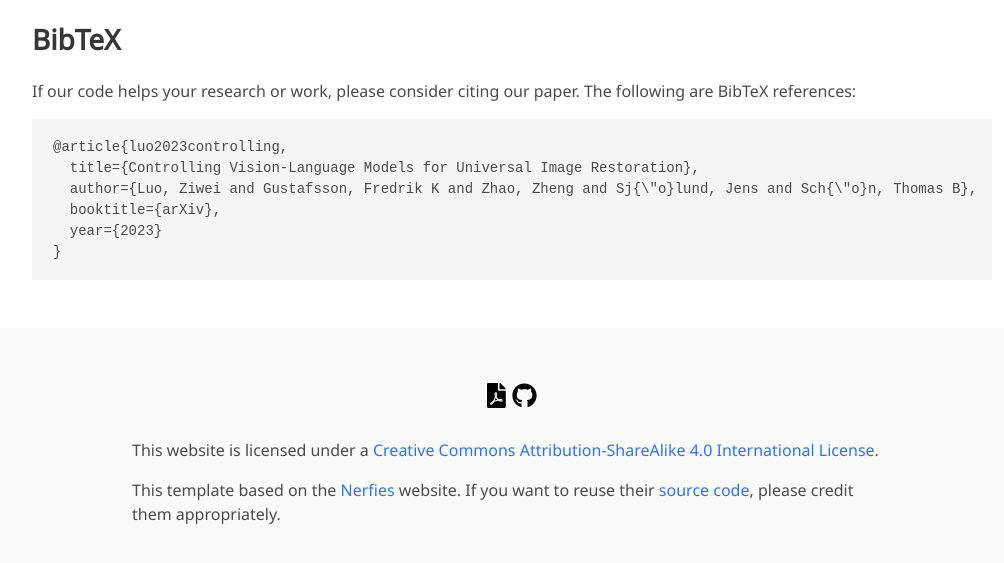
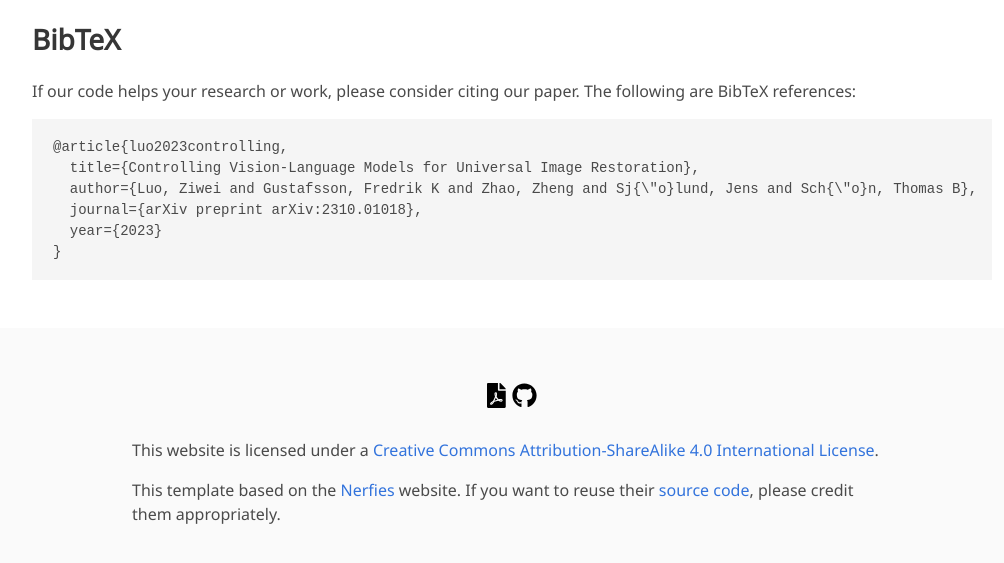
Before and after one commit to Algolzw/Algolzw.github.io, a Jekyll site: the page daclip-uir/index.html, which Jekyll copies as it is, in a window 1280 px wide and 900 px high, scrolled down 5104 px, cut to the strip 278-841 px from the top of the window. Shown: the whole strip, without its empty margins (128-1132 px from the left). Built offline with Jekyll 4.4.1, drawn with Linux system fonts in a browser that asks for light colours; nearby versions of some CDN libraries; some web fonts are replaced; library files that are not in the unit come from our copies; a style sheet for code colours, icons or effects is not loaded.

Commit message:
update readme

```diff
--- a/daclip-uir/index.html
+++ b/daclip-uir/index.html
@@ -372,7 +372,7 @@
     <pre><code>@article{luo2023controlling,
   title={Controlling Vision-Language Models for Universal Image Restoration},
   author={Luo, Ziwei and Gustafsson, Fredrik K and Zhao, Zheng and Sj{\"o}lund, Jens and Sch{\"o}n, Thomas B},
-  booktitle={arXiv},
+  journal={arXiv preprint arXiv:2310.01018},
   year={2023}
 }
 </code></pre>
```
